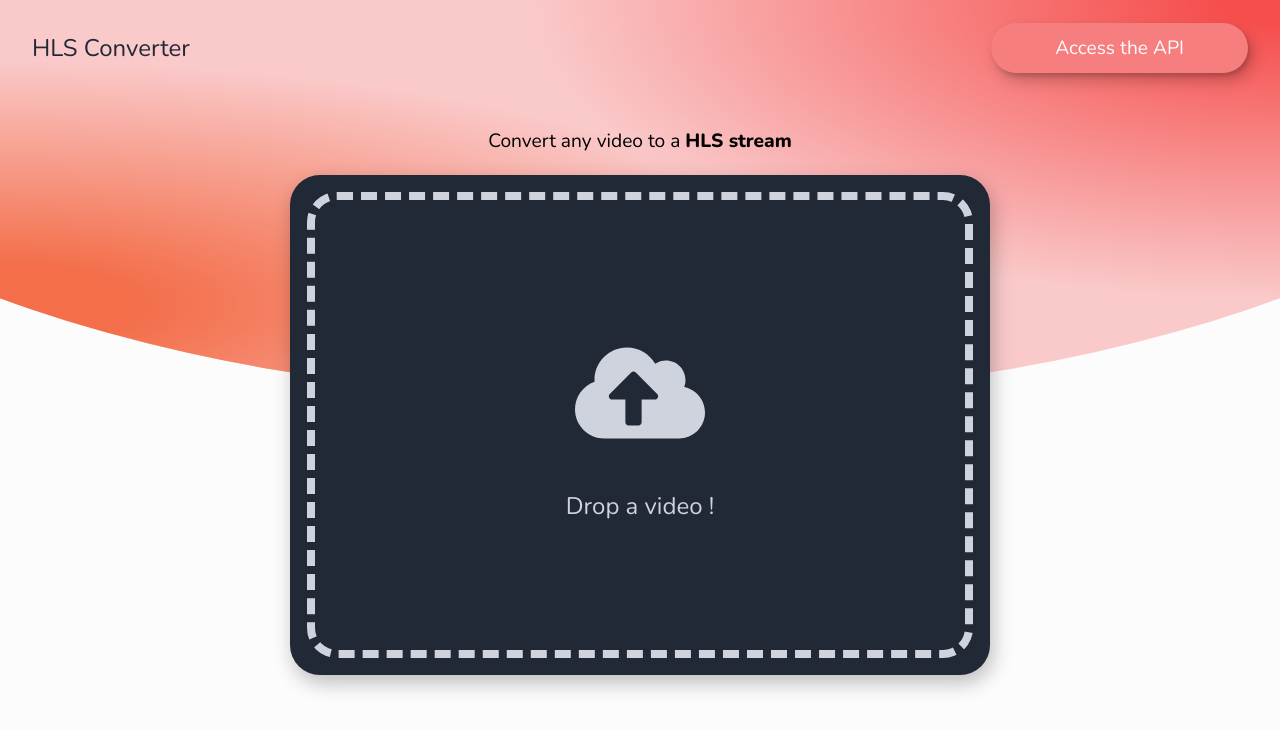
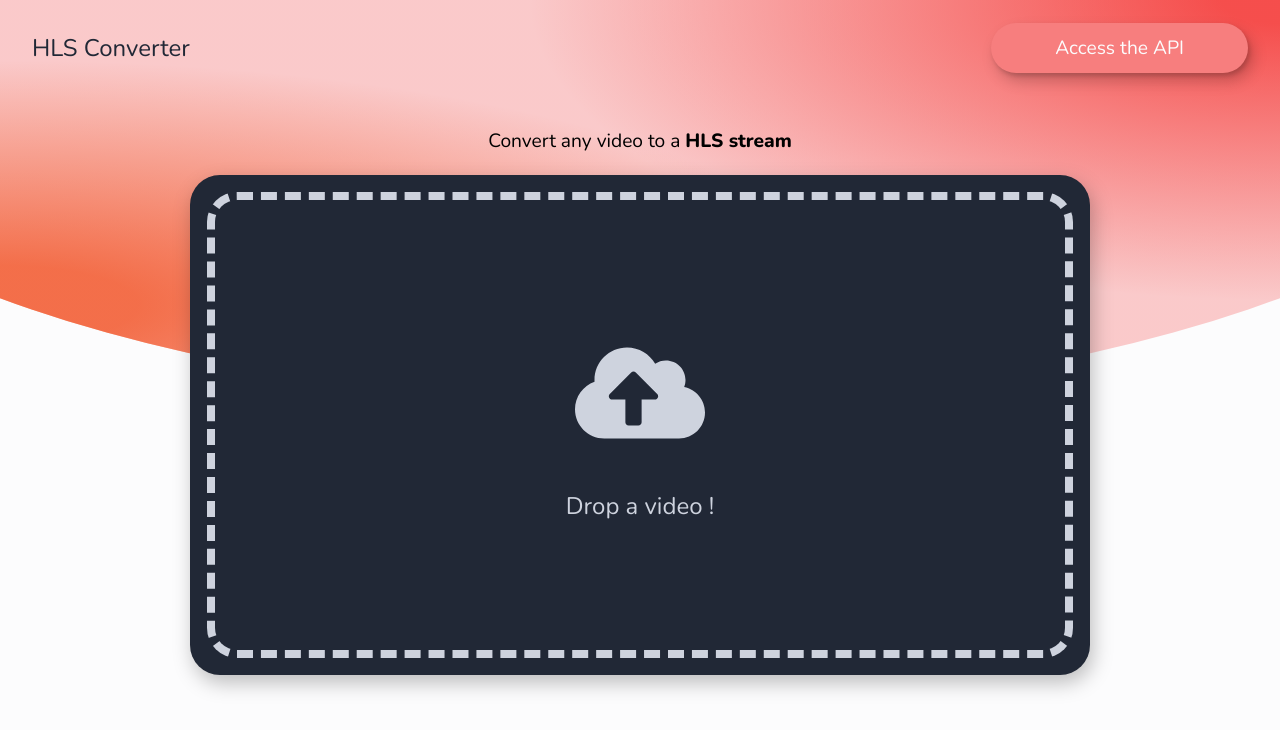
Before and after one commit to rhidra/hls-converter-api, a React (Create React App) app in the folder app/: page / in a window 1280 px wide. Shown: the top 730 px of the page. Built offline with nearby package versions, Linux system fonts and the light colour scheme.

Commit message:
Add a stream selector field

```diff
--- a/app/src/components/Select.tsx
+++ b/app/src/components/SelectInput.tsx
@@ -12,7 +12,7 @@ type Props = {
   }[];
 };
 
-const Select: FC<Props> = ({onChange, value, options, id, label}) => {
+const SelectInput: FC<Props> = ({onChange, value, options, id, label}) => {
 
   return (
     <div className="select">
@@ -23,7 +23,7 @@ const Select: FC<Props> = ({onChange, value, options, id, label}) => {
       <div className="select-box">
         <select name={id} id={id} value={value} onChange={v => onChange(v.target.value)}>
           {options.map(({label, value}) => (
-            <option value={value}>{label}</option>
+            <option key={value} value={value}>{label}</option>
           ))}
         </select>
 
@@ -35,4 +35,4 @@ const Select: FC<Props> = ({onChange, value, options, id, label}) => {
   );
 }
 
-export default Select;
+export default SelectInput;
--- a/app/src/components/SettingsForm.tsx
+++ b/app/src/components/SettingsForm.tsx
@@ -1,15 +1,18 @@
 import { FC, useState } from "react";
-import Select from "./Select";
+import { StreamQuality } from "../types";
+import SelectInput from "./SelectInput";
+import StreamsSelector from "./StreamsSelector";
 
 const SettingsForm: FC = () => {
   const [encodingSpeed, setEncodingSpeed] = useState('medium');
   const [segmentSize, setSegmentSize] = useState('6');
   const [framerate, setFramerate] = useState('25');
+  const [streams, setStreams] = useState([StreamQuality.MOBILE_240P, StreamQuality.HD_720P]);
 
   return (
     <>
-    <form className="col">
-      <Select
+    <div className="col">
+      <SelectInput
         id="encoding-speed"
         label="Encoding speed"
         value={encodingSpeed}
@@ -20,7 +23,7 @@ const SettingsForm: FC = () => {
           {value: 'fast', label: 'Fast'},
         ]}
       />
-      <Select
+      <SelectInput
         id="segment-size"
         label="Segments size"
         value={segmentSize}
@@ -33,7 +36,7 @@ const SettingsForm: FC = () => {
           {value: '10', label: '10'},
         ]}
       />
-      <Select
+      <SelectInput
         id="framerate"
         label="Framerate"
         value={framerate}
@@ -47,7 +50,13 @@ const SettingsForm: FC = () => {
           {value: '120', label: '120'},
         ]}
       />
-    </form>
+    </div>
+    <div className="col">
+      <StreamsSelector
+        value={streams}
+        onChange={v => setStreams(v)}
+      />
+    </div>
     </>
   );
 };
--- /dev/null
+++ b/app/src/components/StreamsSelector.tsx
@@ -0,0 +1,64 @@
+import { FC } from "react";
+import {StreamQuality} from '../types';
+import SelectInput from "./SelectInput";
+import { FiPlus } from 'react-icons/fi';
+import { FaTrashAlt } from "react-icons/fa";
+
+type Props = {
+  value: StreamQuality[];
+  onChange: (v: StreamQuality[]) => void;
+};
+
+const StreamsSelector: FC<Props> = ({value, onChange}) => {
+  function handleChange(v: string, streamIndex: number) {
+    const q = parseInt(v) as StreamQuality;
+    const newArr = value.slice(0, streamIndex).concat([q]).concat(value.slice(streamIndex+1, value.length));
+    onChange(newArr);
+  }
+
+  function handleRemove(streamIndex: number) {
+    const newArr = value.slice(0, streamIndex).concat(value.slice(streamIndex+1, value.length));
+    onChange(newArr);
+  }
+
+  function handleAdd() {
+    const newArr = value.concat([StreamQuality.MOBILE_240P]);
+    onChange(newArr);
+  }
+
+  return (
+    <div className="streams-selector">
+      Streams
+      {value.map((q, i) => (
+        <div key={i} className="stream-row">
+          <SelectInput
+            id="streams-selector"
+            value={`${q}`}
+            onChange={(v) => handleChange(v, i)}
+            options={[
+              { value: `${StreamQuality.MOBILE_240P}`, label: '240p (Mobile)' },
+              { value: `${StreamQuality.MOBILE_360P}`, label: '360p (Mobile)' },
+              { value: `${StreamQuality.SD_480P}`, label: '480p (SD)' },
+              { value: `${StreamQuality.SD_540P}`, label: '540p (SD)' },
+              { value: `${StreamQuality.HD_720P}`, label: '720p (HD)' },
+              { value: `${StreamQuality.HD_1080P}`, label: '1080p (Full HD)' },
+            ]}
+          />
+
+          {i !== value.length - 1 &&
+            <button className="remove" onClick={() => handleRemove(i)}>
+              <FaTrashAlt/>
+            </button>
+          }
+          {i === value.length - 1 &&
+            <button onClick={() => handleAdd()}>
+              <FiPlus/>
+            </button>
+          }
+        </div>
+      ))}
+    </div>
+  );
+};
+
+export default StreamsSelector;
--- /dev/null
+++ b/app/src/styles/components/_streamsSelector.scss
@@ -0,0 +1,43 @@
+.streams-selector {
+  .stream-row {
+    display: flex;
+
+    .select {
+      flex-grow: 1;
+      margin-bottom: .5rem;
+    }
+
+    button {
+      width: 40px;
+      height: 40px;
+      border-radius: 5px;
+      background: $grey-2;
+      margin-left: .5rem;
+      display: flex;
+      align-items: center;
+      justify-content: center;
+      cursor: pointer;
+      transition: 150ms linear background;
+
+      &:hover {
+        background: rgba($grey-3, .8);
+      }
+      &:active {
+        background: $grey-3;
+      }
+      svg {
+        font-size: 20px;
+      }
+
+      &.remove {
+        background: transparent;
+        &:hover {
+          background: rgba($red-3, 0.2);
+        }
+        &:active {
+          background: rgba($red-3, 0.4);
+        }
+      }
+    }
+  }
+}
--- a/app/src/styles/index.scss
+++ b/app/src/styles/index.scss
@@ -37,4 +37,6 @@ select::-ms-expand {
 @import url('https://fonts.googleapis.com/css2?family=Nunito:wght@200;300;400;600;700;800;900&display=swap');
 
 @import "components/select";
+@import "components/streamsSelector";
+@import "layout/layout";
 @import "pages/home";
--- /dev/null
+++ b/app/src/styles/layout/_layout.scss
@@ -0,0 +1,53 @@
+.main-layout {
+  min-height: 100vh;
+  overflow: hidden;
+
+  nav.header {
+    width: 100vw;
+    min-height: 6rem;
+    display: flex;
+    justify-content: space-between;
+    align-items: center;
+
+    h1.title {
+      font-weight: 300;
+      font-size: 24px;
+      margin: 0 2rem;
+      color: $grey-8;
+    }
+
+    a.call-to-action {
+      background: $red-3;
+      padding: .75rem 4rem;
+      font-size: 1.2rem;
+      border-radius: 30px;
+      margin-right: 2rem;
+      color: $grey-1;
+      box-shadow: $shadow-4;
+      transition: 150ms linear background;
+
+      &:hover {
+        cursor: pointer;
+        background: $red-4;
+      }
+    }
+  }
+
+  header {
+    background:
+      linear-gradient(0deg, rgba($red-3, 0.4), rgba($red-3, 0.4)),
+      radial-gradient(58.65% 75.06% at 100% 0%, #F42E2B 7.81%, rgba(251, 187, 186, 0) 100%),
+      radial-gradient(73.57% 67.13% at 0% 76.22%, #F16427 14.58%, rgba(240, 108, 51, 0) 91.15%);
+    min-height: 50vh;
+    clip-path: ellipse(75% 100% at center 0);
+    position: relative;
+    display: flex;
+    flex-direction: column;
+    align-items: center;
+
+    .slogan {
+      font-size: 1.2rem;
+      margin-top: 2rem;
+    }
+  }
+}
--- a/app/src/styles/pages/_home.scss
+++ b/app/src/styles/pages/_home.scss
@@ -1,63 +1,10 @@
-.main-layout {
-  min-height: 100vh;
-  overflow: hidden;
-
-  nav.header {
-    width: 100vw;
-    min-height: 6rem;
-    display: flex;
-    justify-content: space-between;
-    align-items: center;
-
-    h1.title {
-      font-weight: 300;
-      font-size: 24px;
-      margin: 0 2rem;
-      color: $grey-8;
-    }
-
-    a.call-to-action {
-      background: $red-3;
-      padding: .75rem 4rem;
-      font-size: 1.2rem;
-      border-radius: 30px;
-      margin-right: 2rem;
-      color: $grey-1;
-      box-shadow: $shadow-4;
-      transition: 150ms linear background;
-
-      &:hover {
-        cursor: pointer;
-        background: $red-4;
-      }
-    }
-  }
-
-  header {
-    background:
-      linear-gradient(0deg, rgba($red-3, 0.4), rgba($red-3, 0.4)),
-      radial-gradient(58.65% 75.06% at 100% 0%, #F42E2B 7.81%, rgba(251, 187, 186, 0) 100%),
-      radial-gradient(73.57% 67.13% at 0% 76.22%, #F16427 14.58%, rgba(240, 108, 51, 0) 91.15%);
-    min-height: 50vh;
-    clip-path: ellipse(75% 100% at center 0);
-    position: relative;
-    display: flex;
-    flex-direction: column;
-    align-items: center;
-
-    .slogan {
-      font-size: 1.2rem;
-      margin-top: 2rem;
-    }
-  }
-
 main {
   display: flex;
   flex-direction: column;
   align-items: center;
 
   article {
-      max-width: 700px;
+    max-width: 900px;
     transform: translateY(-45%);
     width: 100%;
     transition: 1000ms ease-out transform;
@@ -148,7 +95,7 @@
           height: 50px;
           width: 50px;
           cursor: pointer;
-            border-radius: 50%;
+          border-radius: 5px;
           transition: 150ms linear background;
 
           &:hover {
@@ -189,8 +136,9 @@
 
       .col {
         width: 50%;
+        &:first-child { margin-right: .5rem; }
+        &:last-child { margin-left: .5rem; }
       }
     }
   }
 }
-}
--- /dev/null
+++ b/app/src/types.ts
@@ -0,0 +1,23 @@
+export enum VideoStatus {
+  NOT_UPLOADED = 0,
+  PENDING = 1,
+  ENCODING = 2,
+  DONE = 3,
+  DOWNLOADED = 4,
+  ERROR = 5,
+};
+
+export enum EncodingSpeed {
+  FAST = 0,
+  MEDIUM = 1,
+  SLOW = 2,
+};
+
+export enum StreamQuality {
+  MOBILE_240P = 0,
+  MOBILE_360P = 1,
+  SD_480P = 2,
+  SD_540P = 3,
+  HD_720P = 4,
+  HD_1080P = 5,
+}
```
Lines whose indentation alone changed are shown as unchanged.
